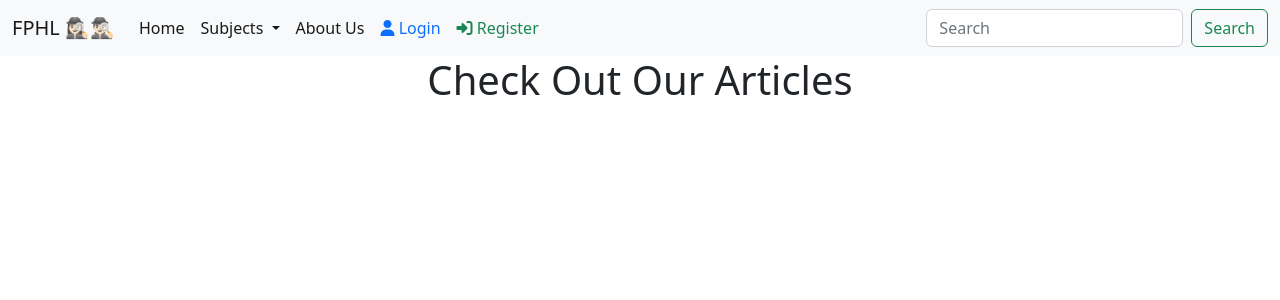
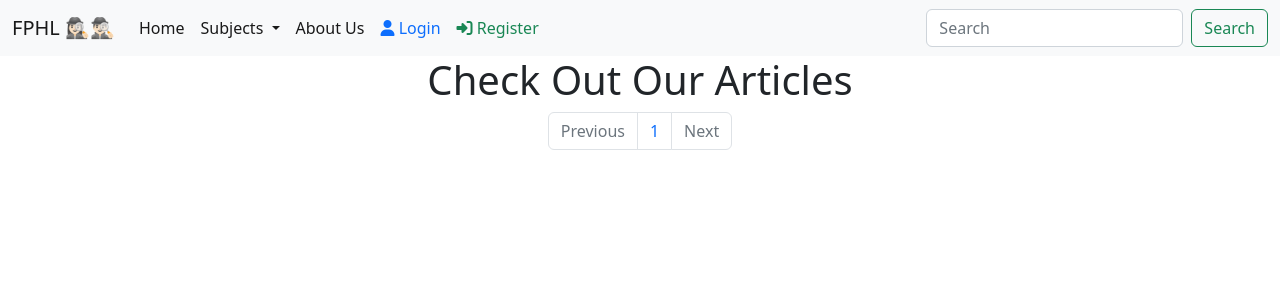
Before and after one commit to fuckhumanity12/fphlcore, a Django app: page / in a window 1280 px wide. Shown: the top 300 px of the page. Run offline with Django 4.2, Linux system fonts and the light colour scheme; data that the repository does not hold is empty; parts of the project's set-up code (start-up, migrations or seed data) failed here and were passed over; some libraries are stand-ins or nearby versions.

Commit message:
added pagination

```diff
--- a/articles/templates/articles/home.html
+++ b/articles/templates/articles/home.html
@@ -9,6 +9,7 @@
         {% for article in articles %}
         {% include 'articles/articles-template.html' %}
         {% endfor %}
+        {% include 'articles/pagination.html' %}
     </div>
 </div>
 
--- a/articles/templates/articles/pagination.html
+++ b/articles/templates/articles/pagination.html
@@ -1,8 +1,29 @@
-{%if page_obj.has_previous %}
-<a href="?page={{page_obj.previous_page_number}}"></a>
-        {% endif %}
-        <span>{{page_obj.number}}</span> {# the current page number #}
-
-        {%if page_obj.has_next %} {# whether the next page exists #}
-        <a href="?page={{page_obj.next_page_number}}">></a> {# link to the next page #}
-        {% endif %}
+<nav aria-label="Page navigation example">
+        <ul class="pagination justify-content-center">
+                {% if articles.has_previous %}
+                        <li class="page-item">
+                                <a class="page-link" href="?page={{articles.previous_page_number}}">Previous</a>
+                        </li>
+                {% else %}
+                        <li class="page-item disabled">
+                                <a class="page-link">Previous</a>
+                        </li>
+                {% endif %}
+                {% if articles.has_previous %}
+                        <li class="page-item"><a class="page-link" href="?page={{articles.previous_page_number}}">{{articles.previous_page_number}}</a></li>
+                {% endif %}
+                <li class="page-item"><a class="page-link" href="#">{{articles.number}}</a></li>
+                {% if articles.has_next %}
+                        <li class="page-item"><a href="?page={{articles.next_page_number}}" class="page-link">{{articles.next_page_number}}</a></li>
+                {% endif %}
+                {% if articles.has_next %}
+                        <li class="page-item">
+                                <a class="page-link" href="?page={{articles.next_page_number}}">Next</a>
+                        </li>
+                {% else %}
+                        <li class="page-item disabled">
+                                <a class="page-link" href="#">Next</a>
+                        </li>
+                {% endif %}
+        </ul>
+</nav>
--- a/articles/views.py
+++ b/articles/views.py
@@ -11,7 +11,7 @@ from django.core.paginator import Paginator
 class ArticlesList(View):
     def get(self, request, *args, **kwargs):
         Articles = Article.objects.all().order_by("-date")
-        p = Paginator(Articles, 25)
+        p = Paginator(Articles, 10)
         page_number = request.GET.get('page')
         try:
             page_obj = p.get_page(page_number)
@@ -20,7 +20,7 @@ class ArticlesList(View):
         except EmptyPage:
             page_obj = p.page(p.num_pages)
         page_obj = p.get_page(page_number)
-        return render(request, "articles/home.html", {"articles": Articles, 'page_obj': page_obj})
+        return render(request, "articles/home.html", {"articles": page_obj, })
 
 
 class ArticleDetail(View):
```
Also changed, not shown: articles/templates/articles/article-detail.html (+0 -18 lines).
